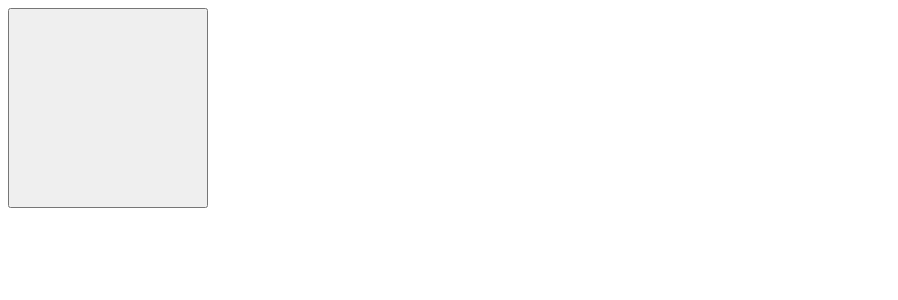
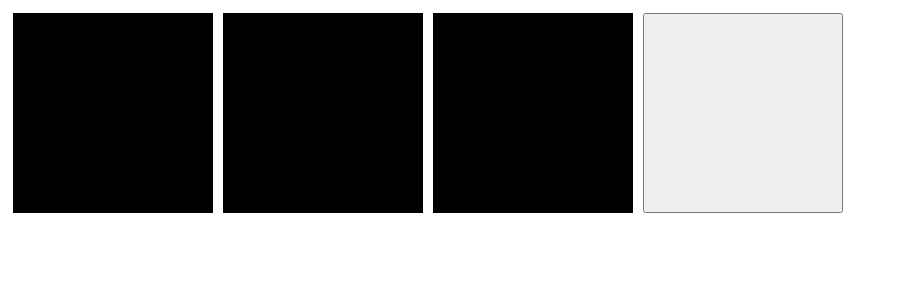
Before and after one commit to MetalHead89/do-not-forget-to-do, a React app: page / in a window 1280 px wide. Shown: the top 300 px of the page, without its empty margins (0-898 px from the left). Built offline with nearby package versions, Linux system fonts and the light colour scheme.

Commit message:
Добавлены стартовые стили компонентов

```diff
--- a/src/components/add-list-button/add-list-button.scss
+++ b/src/components/add-list-button/add-list-button.scss
@@ -1,4 +1,5 @@
 .add-list-button {
+  margin: 5px;
   width: 200px;
   height: 200px;
 }
--- /dev/null
+++ b/src/components/app/app.scss
@@ -0,0 +1,3 @@
+.app {
+  display: flex;
+}
--- a/src/components/app/app.tsx
+++ b/src/components/app/app.tsx
@@ -1,6 +1,7 @@
 import React from 'react';
 import AddListButton from '../add-list-button/add-list-button';
 import ListsContainerContainer from '../lists-container/lists-container-container';
+import './app.scss';
 
 const App = (): JSX.Element => {
   return (
--- a/src/components/lists-container/list-container.scss
+++ /dev/null
@@ -1,5 +0,0 @@
-.list {
-  width: 100px;
-  height: 100px;
-  background: black;
-}
--- /dev/null
+++ b/src/components/lists-container/lists-container.scss
@@ -0,0 +1,10 @@
+.lists-container {
+  display: flex;
+}
+
+.list {
+  margin: 5px;
+  width: 200px;
+  height: 200px;
+  background: black;
+}
--- a/src/components/lists-container/lists-container.tsx
+++ b/src/components/lists-container/lists-container.tsx
@@ -1,5 +1,6 @@
 import React from 'react';
 import { IListsContainerState } from '../../ts/interfaces';
+import './lists-container.scss';
 
 const ListsContainer = (props: IListsContainerState) => {
   const lists = props.lists.map((item) => {
```
